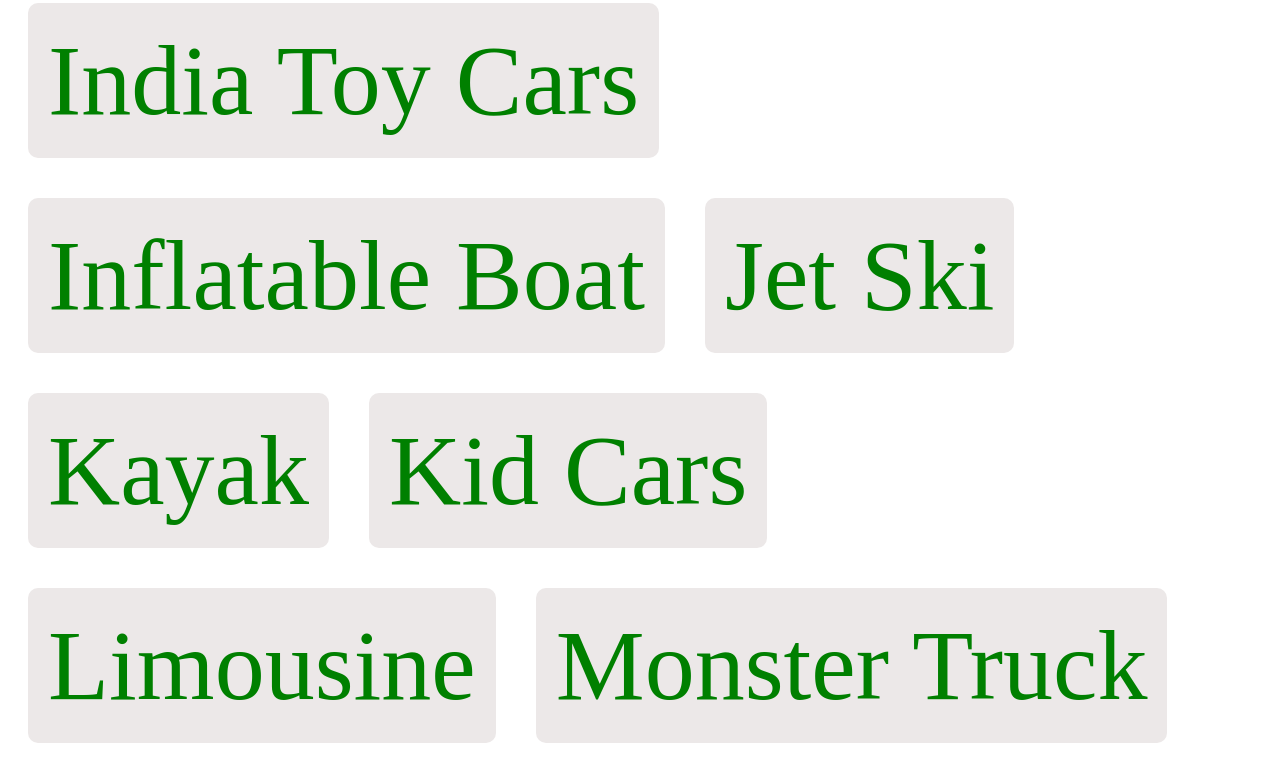
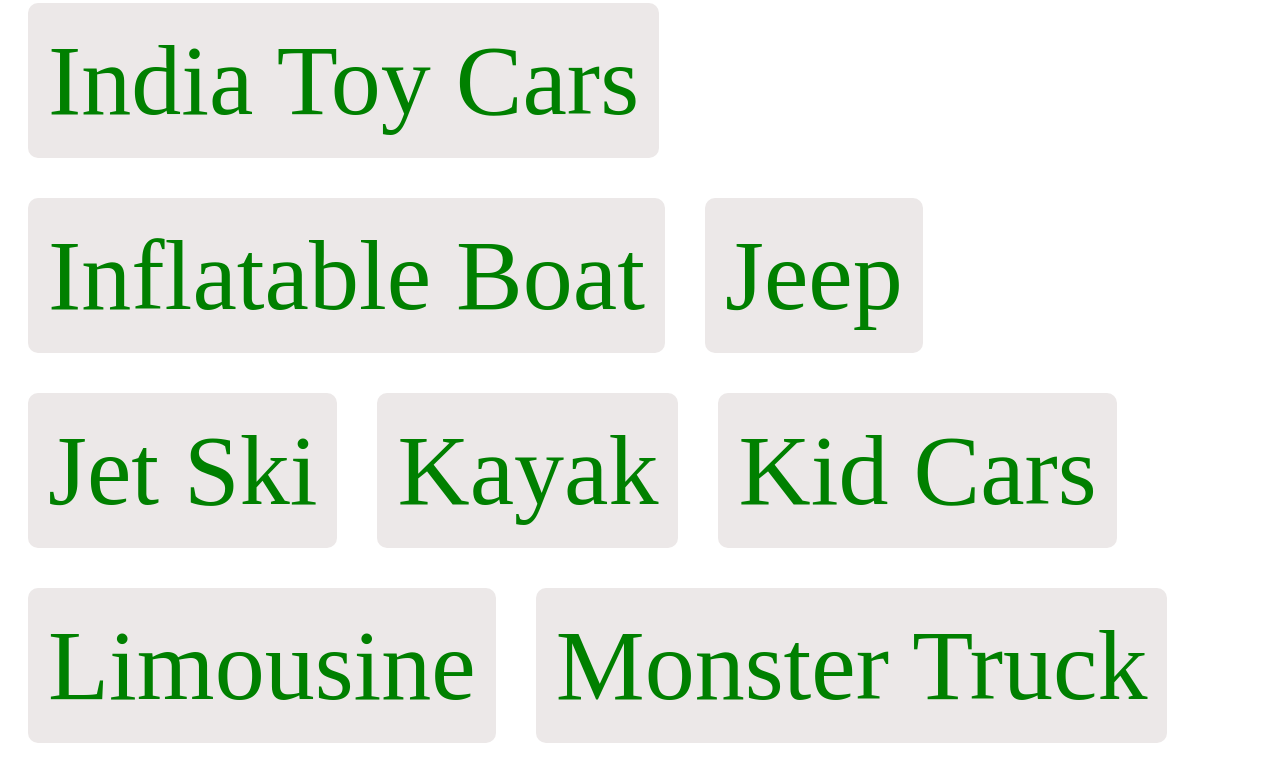
Before and after one commit to dgchamp01/dgchamp01.github.io, a plain HTML site: page index.html in a window 1280 px wide. Shown: the part 1000-1780 px from the top of the page. Drawn offline with Linux system fonts and the light colour scheme.

Commit message:
Update index.html

```diff
--- a/index.html
+++ b/index.html
@@ -20,6 +20,7 @@
 <div><a href='https://www.google.com/search?q=Hotwheels Cars&tbm=isch'>Hotwheels Cars</a></div>
 <div><a href='https://www.google.com/search?q=india colorful toy fast cars&tbm=isch'>India Toy Cars</a></div>
 <div><a href='https://www.google.com/search?q=Inflatable Boat&tbm=isch'>Inflatable Boat</a></div>
+<div><a href='https://www.google.com/search?q=Jeep&tbm=isch'>Jeep</a></div>
 <div><a href='https://www.google.com/search?q=Jet Ski&tbm=isch'>Jet Ski</a></div>
 <div><a href='https://www.google.com/search?q=Kayak&tbm=isch'>Kayak</a></div>
 <div><a href='https://www.google.com/search?q=Kid Cars&tbm=isch'>Kid Cars</a></div>
```
